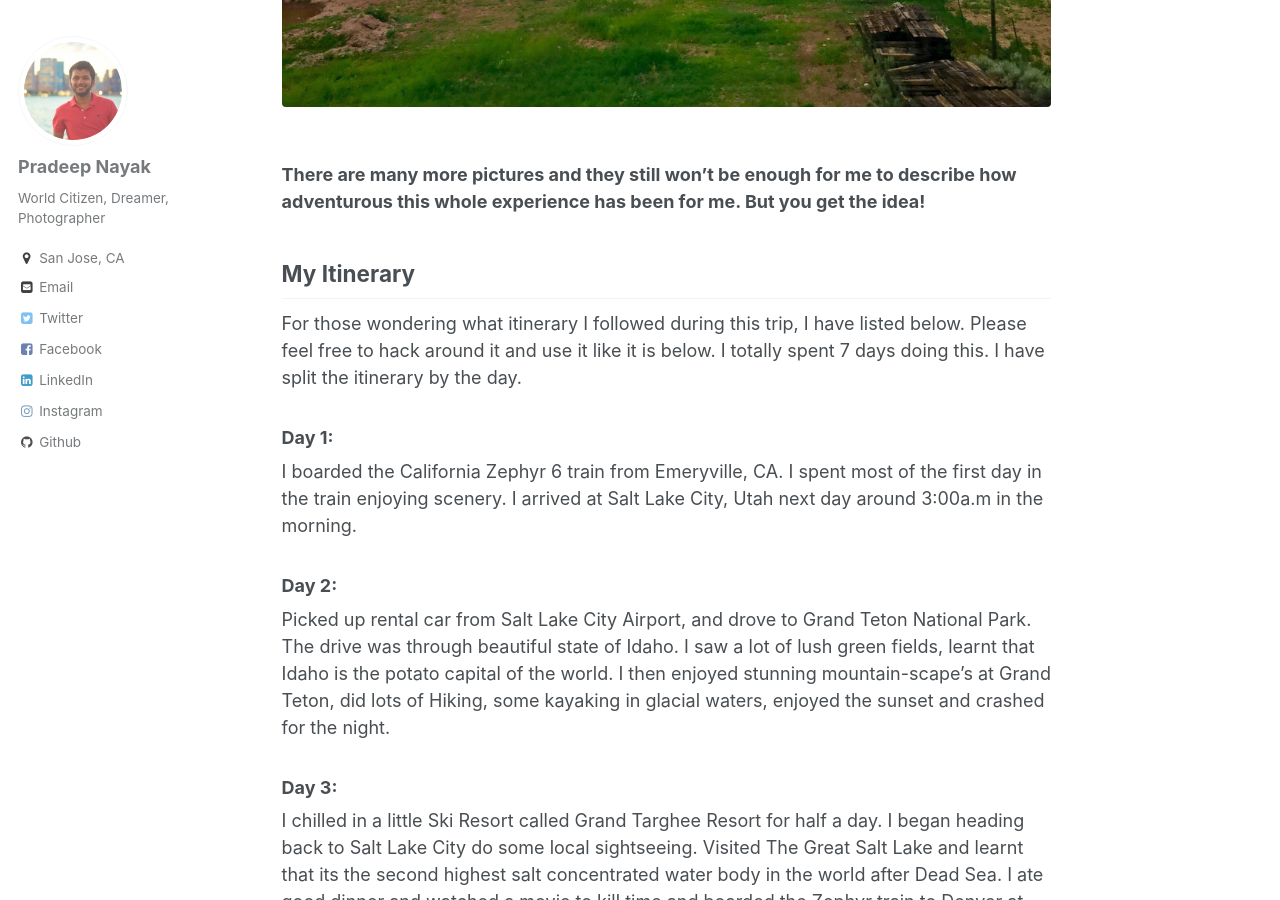
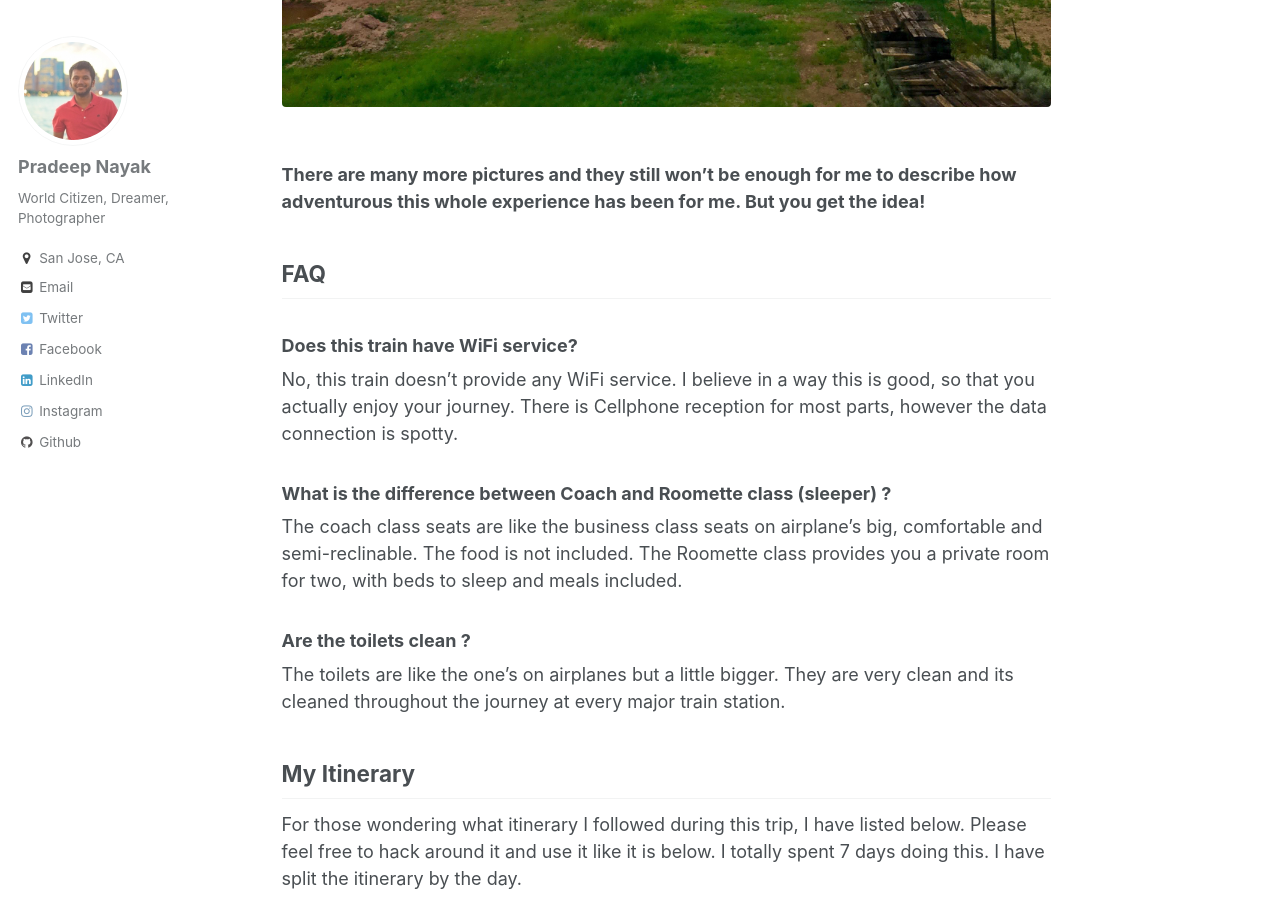
Before and after one commit to pradeep1288/pradeep1288.github.io, a Jekyll site: the page built from _posts/2016-07-24-exploring-america-by-train.md, in a window 1280 px wide and 900 px high, scrolled down 12468 px. Built offline with Jekyll 4.4.1, drawn with Linux system fonts in a browser that asks for light colours; comment, search, counter and statistics services are not loaded; some of the changed text lies outside the part shown.

Commit message:
added FAQ's

```diff
--- a/_posts/2016-07-24-exploring-america-by-train.md
+++ b/_posts/2016-07-24-exploring-america-by-train.md
@@ -108,6 +108,17 @@ From stunning views of the San Francisco Bay, to the views of higher Sierra Neva
 
 **There are many more pictures and they still won't be enough for me to describe how adventurous this whole experience has been for me. But you get the idea!**
 
+## FAQ
+
+### Does this train have WiFi service?
+No, this train doesn't provide any WiFi service. I believe in a way this is good, so that you actually enjoy your journey. There is Cellphone reception for most parts, however the data connection is spotty.
+
+### What is the difference between Coach and Roomette class (sleeper) ?
+The coach class seats are like the business class seats on airplane's big, comfortable and semi-reclinable. The food is not included. The Roomette class provides you a private room for two, with beds to sleep and meals included.
+
+### Are the toilets clean ?
+The toilets are like the one's on airplanes but a little bigger. They are very clean and its cleaned throughout the journey at every major train station.
+
 ## My Itinerary
 
 For those wondering what itinerary I followed during this trip, I have listed below. Please feel free to hack around it and use it like it is below. I totally spent 7 days doing this. I have split the itinerary by the day.
```
